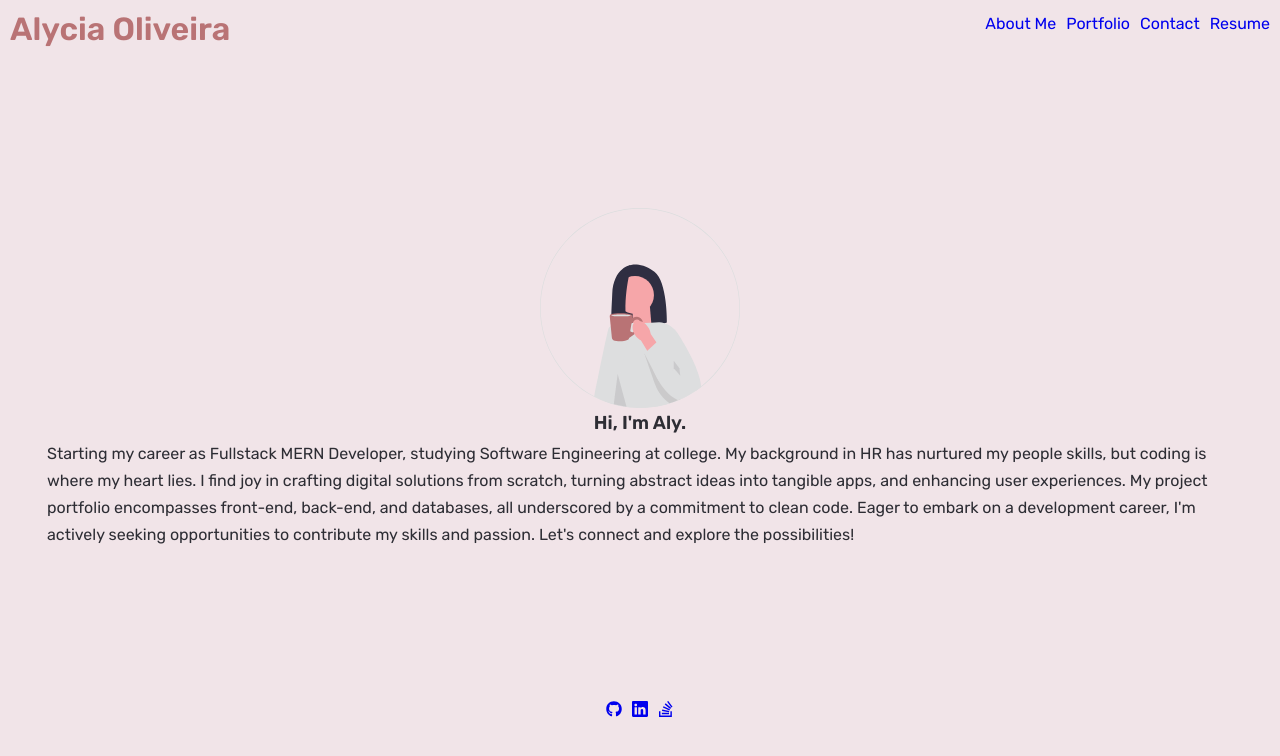
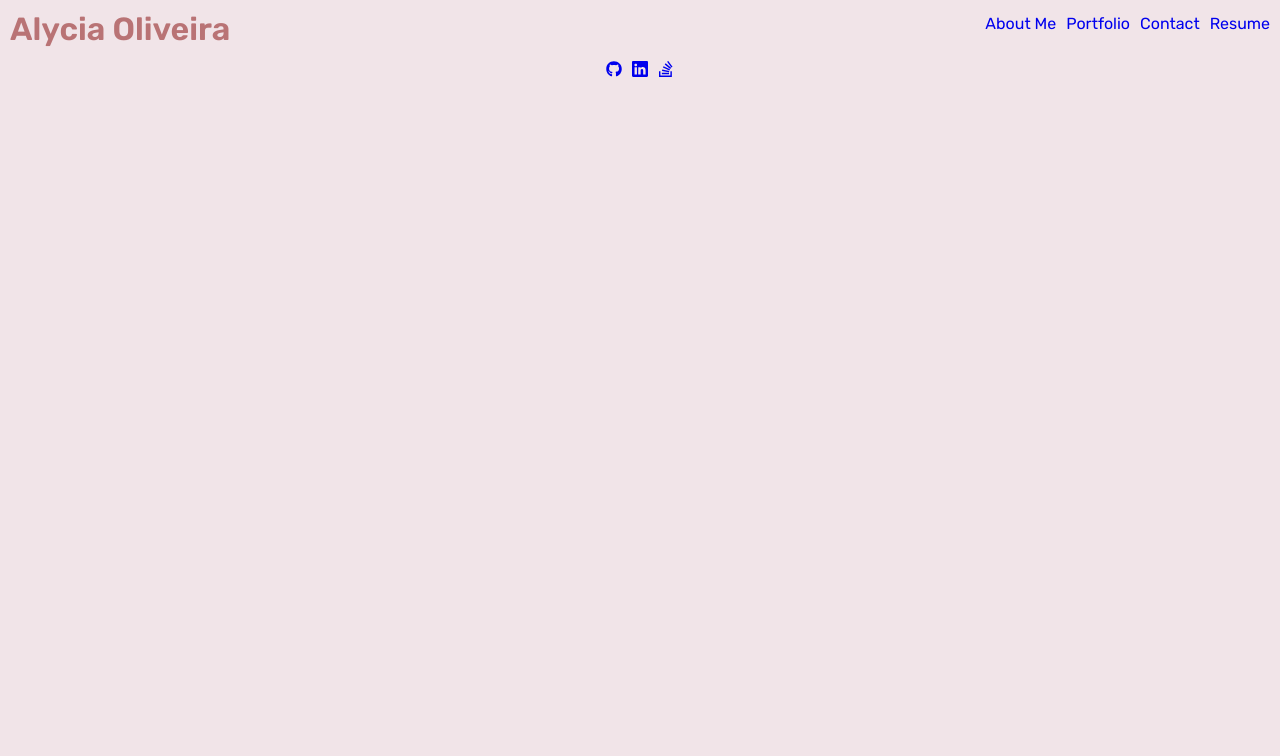
Before and after one commit to 1alyciaoliveira/ReactPortfolio, a React (Create React App) app: page / in a window 1280 px wide. Shown: the top 756 px of the page. Built offline with nearby package versions, Linux system fonts and the light colour scheme.

Commit message:
changing homepage

```diff
--- a/src/App.js
+++ b/src/App.js
@@ -13,7 +13,7 @@
       <Router>
         <Header />
         <Routes>
-          <Route exact path='/' element={<AboutMe />} />
+          <Route exact path='/ReactPortfolio/' element={<AboutMe />} />
           <Route exact path='/about-me' element={<AboutMe />} />
           <Route exact path='/portfolio' element={<Portfolio />} />
           <Route exact path='/contact' element={<ContactMe />} />
```
Also changed, not shown: 15 other files (tests, documents, lock files or other folders).
